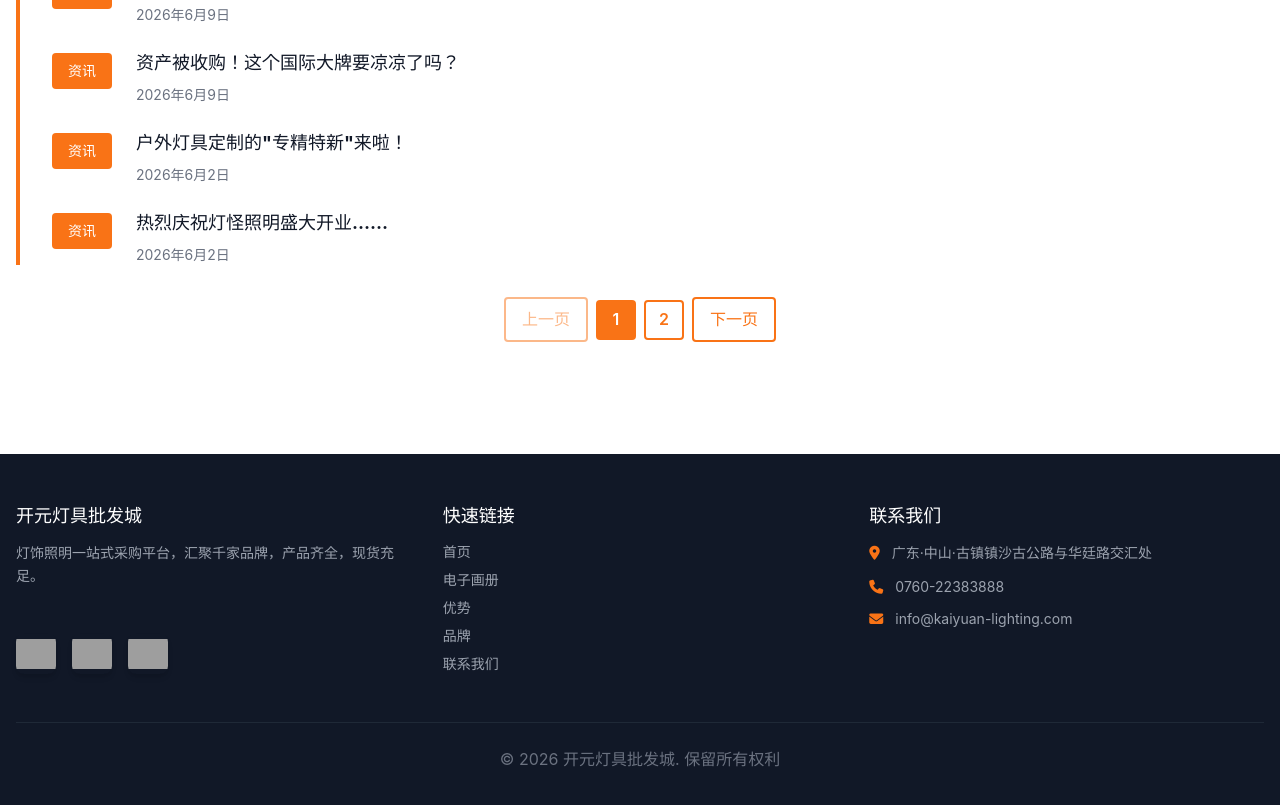
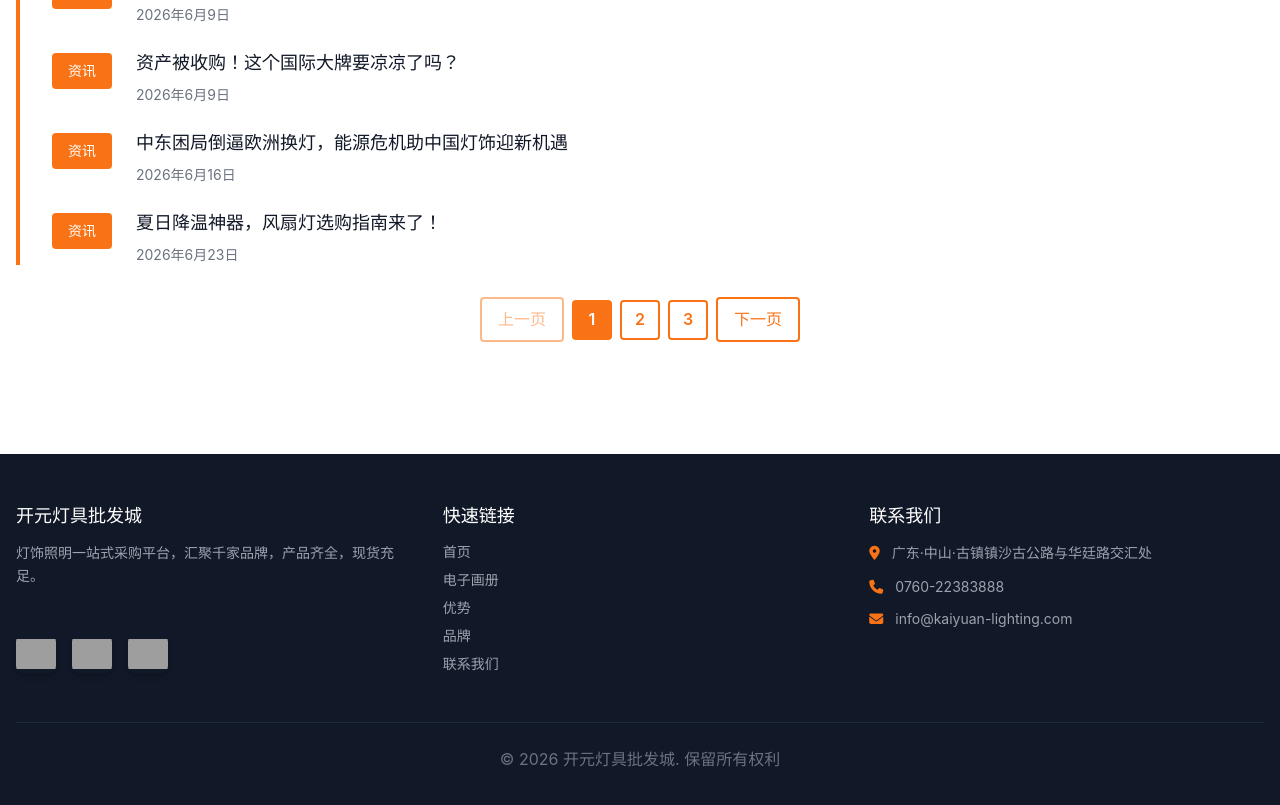
Before and after one commit to jijijituan-bot/kaiyuandengdu, a React (Vite) app: page / in a window 1280 px wide. Shown: the part 3229-4034 px from the top of the page. Built offline with nearby package versions, Linux system fonts and the light colour scheme; grey boxes are pictures that could not be loaded.

Commit message:
feat: add 5 new news articles to news list

```diff
--- a/src/components/NewsAndEvents.tsx
+++ b/src/components/NewsAndEvents.tsx
@@ -40,27 +40,62 @@ export default function NewsAndEvents() {
     },
     {
       id: 3,
+      title: '中东困局倒逼欧洲换灯，能源危机助中国灯饰迎新机遇',
+      date: '2026年6月16日',
+      category: '资讯',
+      link: 'https://mp.weixin.qq.com/s/LPI-nyQEGsaT0eES0jGe7w'
+    },
+    {
+      id: 4,
+      title: '夏日降温神器，风扇灯选购指南来了！',
+      date: '2026年6月23日',
+      category: '资讯',
+      link: 'https://mp.weixin.qq.com/s/lY2ZG_WM_2xd9ge5PTMJmg'
+    },
+    {
+      id: 5,
+      title: '十载追光藏匠心，万家灯火不寻常',
+      date: '2026年7月1日',
+      category: '资讯',
+      link: 'https://mp.weixin.qq.com/s/HswgBW5awdv0gOVjxXV3gA'
+    },
+    {
+      id: 6,
+      title: '别再装普通灯具了，这盏"筋斗云"颠覆你的想象',
+      date: '2026年7月7日',
+      category: '资讯',
+      link: 'https://mp.weixin.qq.com/s/ZCiFUp9wn0UFwtkwYGK3hg'
+    },
+    {
+      id: 7,
+      title: '千年窑火凝素白，灯瓷携手跨山海',
+      date: '2026年7月14日',
+      category: '资讯',
+      link: 'https://mp.weixin.qq.com/s/IIJLYAIxLf30-TLx34JZ2w'
+    },
+    {
+      id: 8,
       title: '户外灯具定制的"专精特新"来啦！',
       date: '2026年6月2日',
       category: '资讯',
       link: 'https://mp.weixin.qq.com/s/AEfZWQlYSc49d5vMigFqsw'
     },
     {
-      id: 4,
+      id: 9,
       title: '热烈庆祝灯怪照明盛大开业……',
       date: '2026年6月2日',
       category: '资讯',
       link: 'https://mp.weixin.qq.com/s/3tf-rTGOnIanxEdxSSqL6Q'
     },
     {
-      id: 5,
+      id: 10,
       title: '石中美者不止玉也，用它做的灯美爆了！',
       date: '2026年5月26日',
       category: '资讯',
       link: 'https://mp.weixin.qq.com/s/sj0n6sRDtKiv-AoJSufbtw'
     },
     {
-      id: 6,
+      id: 11,
       title: '爆单急发！赶船期！东方非遗藤编风靡海外',
       date: '2026年5月19日',
       category: '资讯',
```
